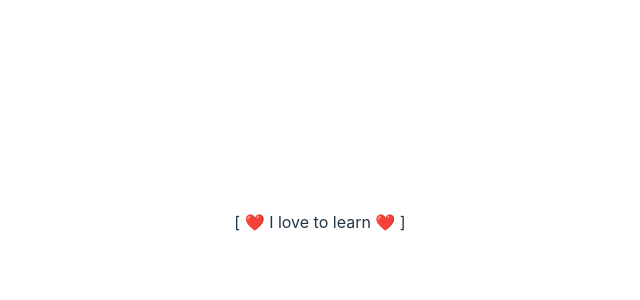
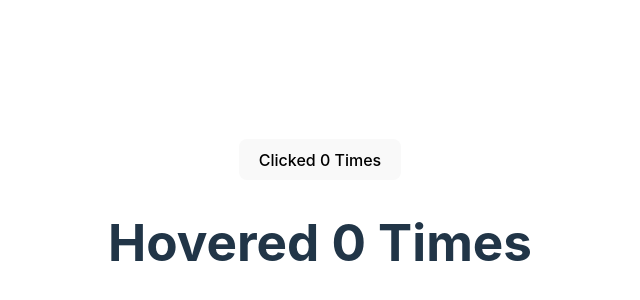
Before and after one commit to jamilcse13/reactJS, a React (Vite) app in the folder myreactapp/: page / in a window 1280 px wide. Shown: the part 178-478 px from the top of the page, without its empty margins (320-960 px from the left). Built offline with nearby package versions, Linux system fonts and the light colour scheme.

Commit message:
higher order component

```diff
--- a/myreactapp/src/App.jsx
+++ b/myreactapp/src/App.jsx
@@ -4,6 +4,13 @@
 import Emoji from "./components/composition/Emoji";
 import Bracket from "./components/composition/Bracket";
 import Text from "./components/composition/Text";
+
+// without hoc
+// import ClickCounter from "./components/hoc/norrmal-process/ClickCounter";
+// import HoverCounter from "./components/hoc/norrmal-process/HoverCounter";
+// with hoc
+import ClickCounter from "./components/hoc/hoc-process/ClickCounter";
+import HoverCounter from "./components/hoc/hoc-process/HoverCounter";
 
 
 function App() {
@@ -16,12 +23,15 @@
       {/* inheritance */}
       {/* <Text/> */}
 
-      <Emoji>
+      {/* <Emoji>
         {({addEmoji}) => (
             <Bracket>
               {({addBracket}) => <Text addEmoji={addEmoji} addBracket={addBracket}/>}
             </Bracket>)}
-      </Emoji>
+      </Emoji>       */}
+
+      <ClickCounter/>
+      <HoverCounter/>
     </div>
   );
 }
--- /dev/null
+++ b/myreactapp/src/components/hoc/hoc-process/ClickCounter.jsx
@@ -0,0 +1,16 @@
+import withCounter from "./withCounter";
+
+
+const ClickCounter = (props) => {
+  const { count, incrementCount } = props;
+
+  return (
+    <div>
+      <button type="button" onClick={incrementCount}>
+        Clicked {count} Times
+      </button>
+    </div>
+  );
+};
+
+export default withCounter(ClickCounter);
--- /dev/null
+++ b/myreactapp/src/components/hoc/hoc-process/HoverCounter.jsx
@@ -0,0 +1,16 @@
+import withCounter from "./withCounter";
+
+
+const HoverCounter = (props) => {
+  const { count, incrementCount } = props;
+
+  return (
+    <div>
+      <h1 onMouseOver={incrementCount}>
+        Hovered {count} Times
+      </h1>
+    </div>
+  );
+};
+
+export default withCounter(HoverCounter);
--- /dev/null
+++ b/myreactapp/src/components/hoc/hoc-process/withCounter.jsx
@@ -0,0 +1,21 @@
+import React from "react";
+
+const withCounter = (OriginalComponent) => {
+    class NewComponent extends React.Component {
+        state = {
+            count: 0,
+        }
+
+        incrementCount = () => {
+            this.setState((prevState) => ({count: prevState.count + 1}));
+        };
+
+        render() {
+            const {count} = this.state;
+            return <OriginalComponent count={count} incrementCount={this.incrementCount}/>
+        }
+    }
+    return NewComponent;
+}
+
+export default withCounter;
--- /dev/null
+++ b/myreactapp/src/components/hoc/norrmal-process/ClickCounter.jsx
@@ -0,0 +1,23 @@
+import React from "react";
+
+class ClickCounter extends React.Component {
+    state = {
+        count: 0,
+    }
+
+    incrementCount = () => {
+        this.setState((prevState) => ({count: prevState.count + 1}));
+    };
+
+    render() {
+        const {count} = this.state;
+
+        return (
+            <div>
+                <button type="button" onClick={this.incrementCount}>Clicked {count} Times</button>
+            </div>
+        );
+    }
+}
+
+export default ClickCounter;
--- /dev/null
+++ b/myreactapp/src/components/hoc/norrmal-process/HoverCounter.jsx
@@ -0,0 +1,23 @@
+import React from "react";
+
+class HoverCounter extends React.Component {
+    state = {
+        count: 0,
+    }
+
+    incrementCount = () => {
+        this.setState((prevState) => ({count: prevState.count + 1}));
+    };
+
+    render() {
+        const {count} = this.state;
+
+        return (
+            <div>
+                <h1 onMouseOver={this.incrementCount}>Hovered {count} Times</h1>
+            </div>
+        );
+    }
+}
+
+export default HoverCounter;
```
Also changed, not shown: 1 other file (tests, documents, lock files or other folders).
